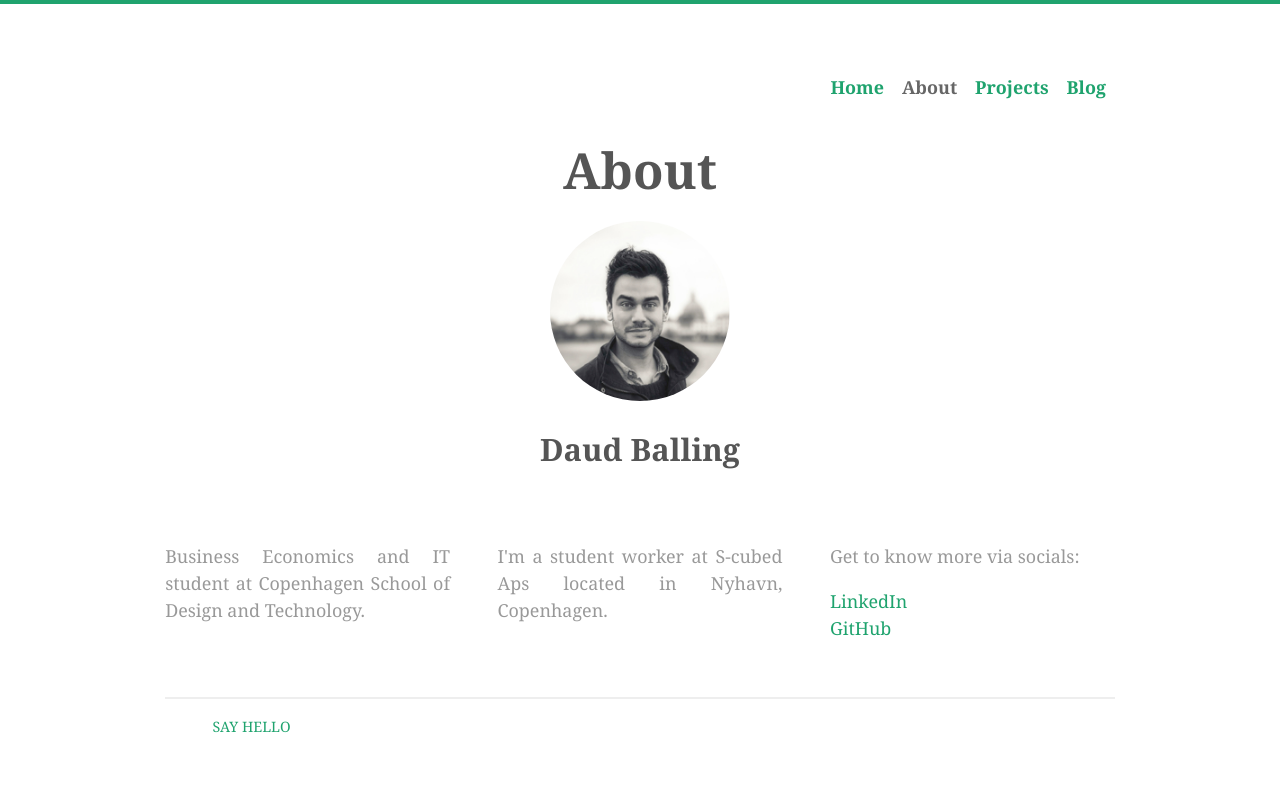
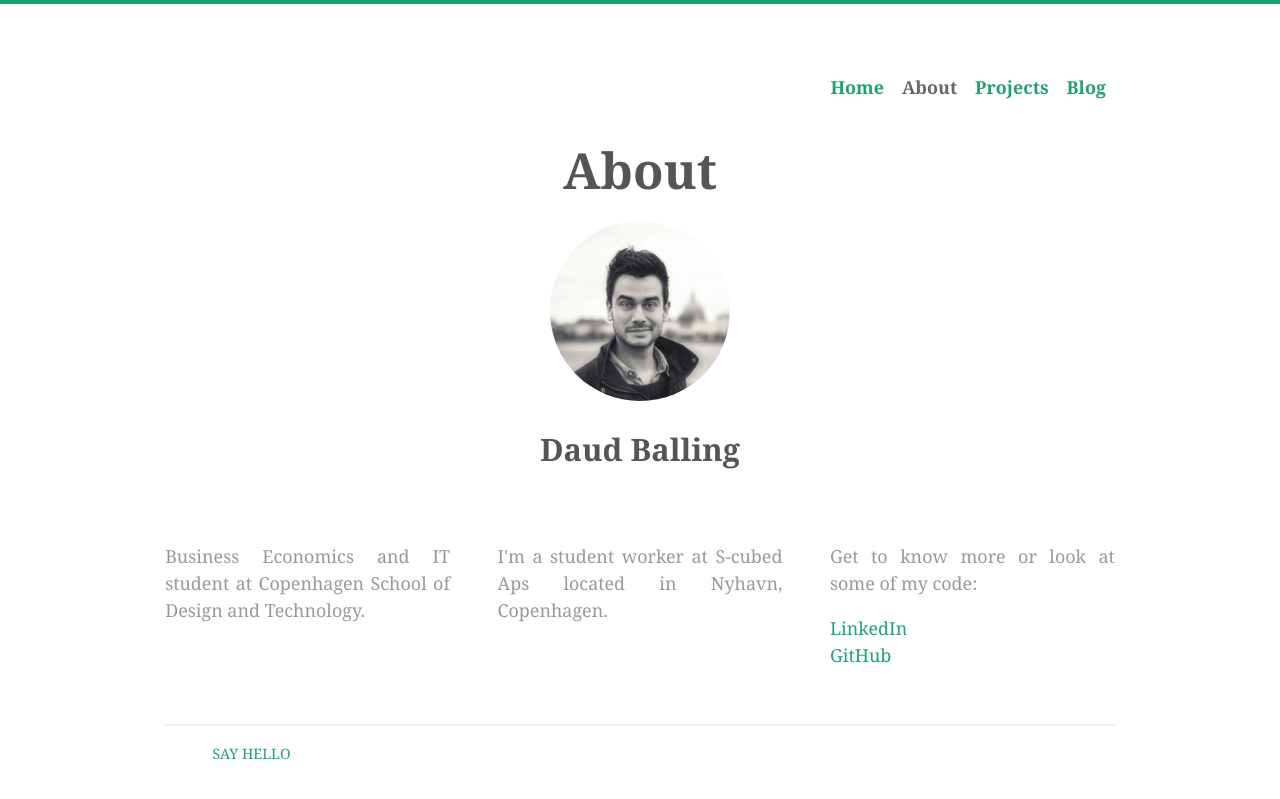
Before and after one commit to daudballing/daudballing.github.io, a Jekyll site: the page built from about/index.html, in a window 1280 px wide. Shown: the top 799 px of the page. Built offline with Jekyll 4.4.1, drawn with Linux system fonts in a browser that asks for light colours; Markdown is read by kramdown in place of the engine named in the settings.

Commit message:
Updating About page

```diff
--- a/about/index.html
+++ b/about/index.html
@@ -20,7 +20,7 @@ about: true
 		<p>I'm a student worker at S-cubed Aps located in Nyhavn, Copenhagen.</p>
 	</div>
 	<div class="column one-third">
-		<p>Get to know more via socials:</p>
+		<p>Get to know more or look at some of my code:</p>
 		<a href="https://www.linkedin.com/in/daudballing" target="_blank">LinkedIn</a><br>
 		<a href="https://github.com/daudballing">GitHub</a><br>
 	</div>
```
